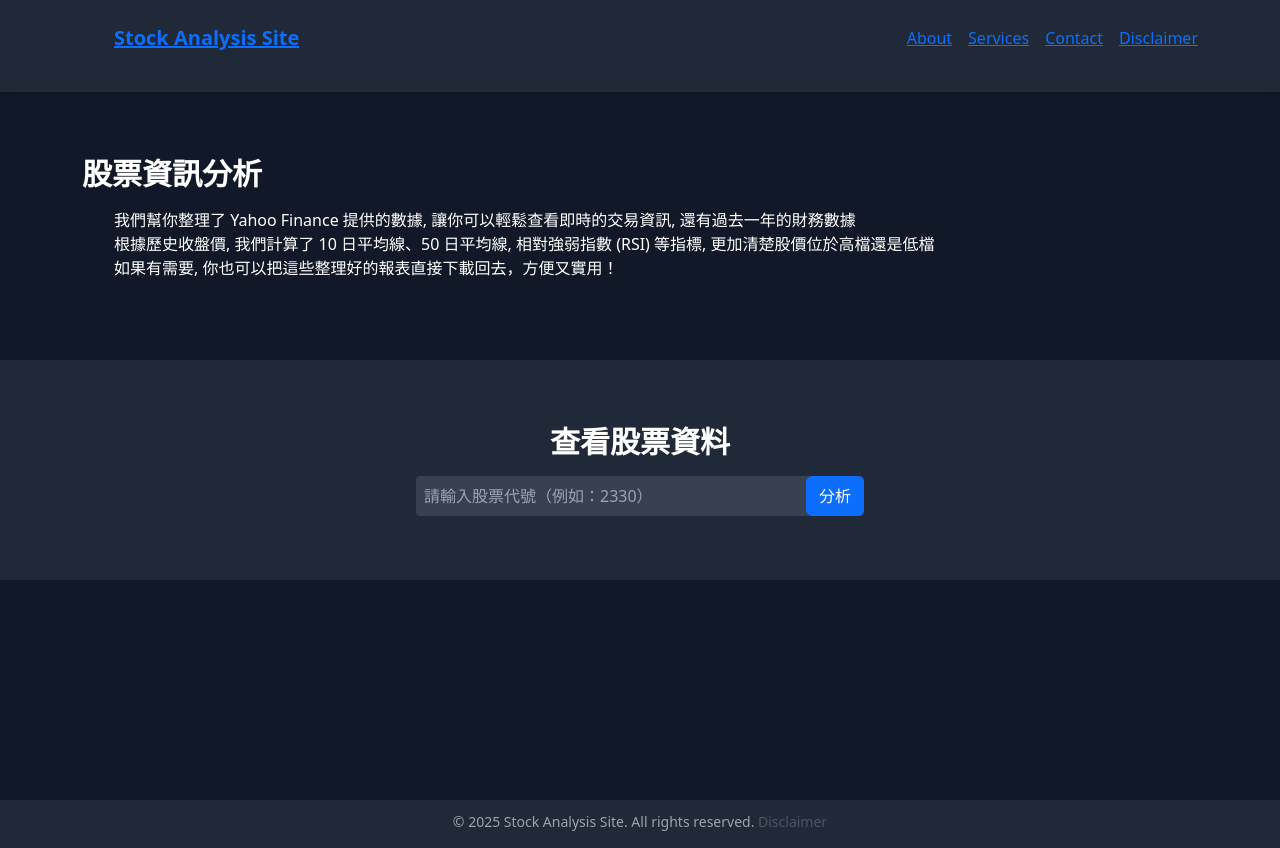
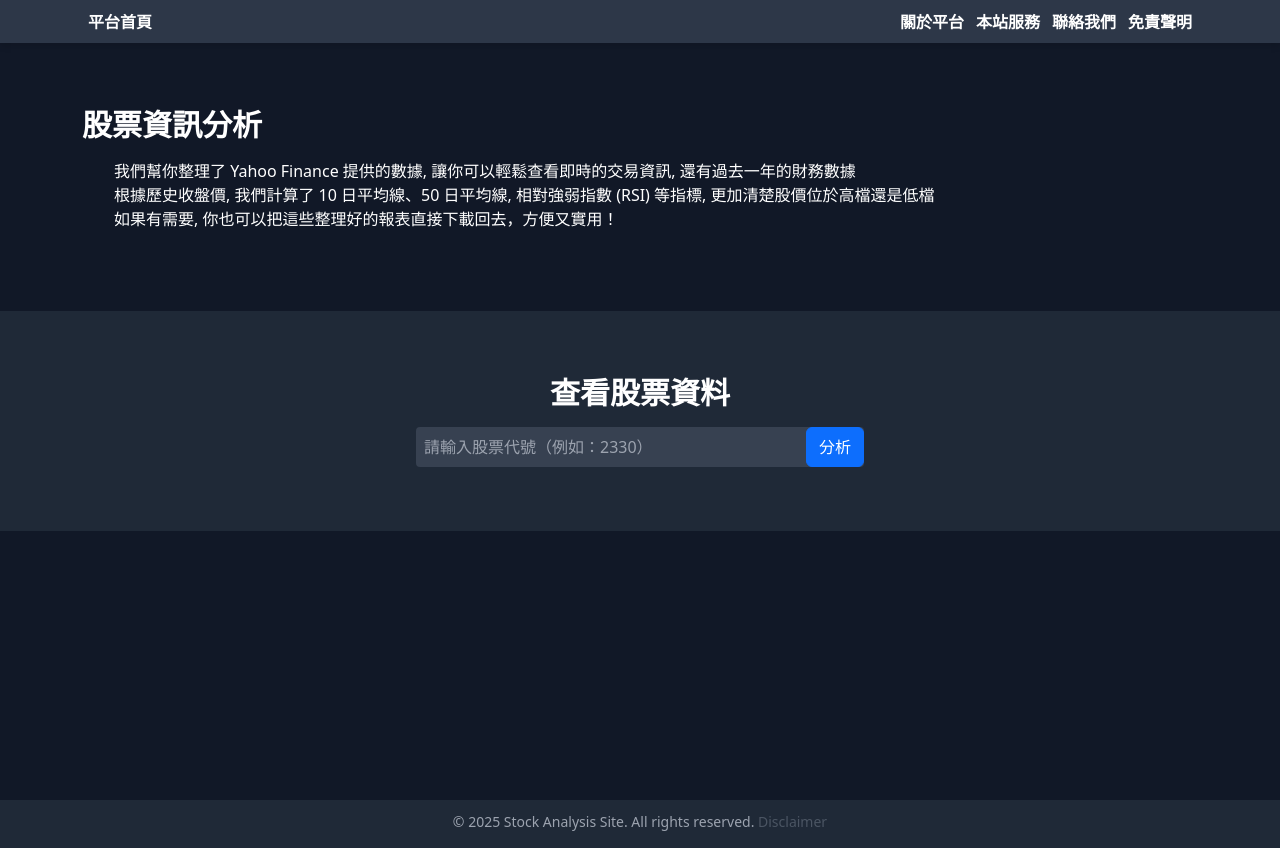
Before and after one commit to cyanshub/sp-stock-report-frontend, a Next.js app: page / in a window 1280 px wide. Built offline with nearby package versions, Linux system fonts and the light colour scheme.

Commit message:
feat: 導入 styled-components 優化 Header

```diff
--- a/src/app/globals.css
+++ b/src/app/globals.css
@@ -16,6 +16,11 @@ body {
 }
 
 /* 全局樣式 */
+
+a {
+  text-decoration: none;
+}
+
 .container {
   @apply max-w-7xl mx-auto px-4 sm:px-6 lg:px-8;
 }
--- a/src/components/Header.tsx
+++ b/src/components/Header.tsx
@@ -1,72 +1,105 @@
-import Link from 'next/link'
+'use client';
+
+import Link from 'next/link';
+import styled from 'styled-components';
+
 
 type HeaderProps = {
-  currentPage: 'home' | 'disclaimer'
-}
+  currentPage: 'home' | 'disclaimer';
+};
 
 export default function Header({ currentPage }: HeaderProps) {
   return (
-    <header className="bg-gray-800 shadow-md">
-      <nav className="container mx-auto px-6 py-4">
-        <ul className="flex justify-between items-center">
-          <li>
-            <Link href="/" className="text-xl font-bold">
-              Stock Analysis Site
-            </Link>
-          </li>
-          <li>
-            <ul className="flex space-x-4">
+    <StyledHeader>
+      <Nav>
+        <NavList>
+          <NavItem>
+            <StyledLink href="/">平台首頁</StyledLink>
+          </NavItem>
+          <NavItem>
+            <SubNavList>
               {currentPage === 'home' ? (
                 <>
-                  <li>
-                    <Link href="/about" className="hover:text-gray-300">
-                      About
-                    </Link>
-                  </li>
-                  <li>
-                    <Link href="/services" className="hover:text-gray-300">
-                      Services
-                    </Link>
-                  </li>
-                  <li>
-                    <Link href="/contact" className="hover:text-gray-300">
-                      Contact
-                    </Link>
-                  </li>
-                  <li>
-                    <Link href="/disclaimer" className="hover:text-gray-300">
-                      Disclaimer
-                    </Link>
-                  </li>
+                  <SubNavItem>
+                    <StyledLink href="/about">關於平台</StyledLink>
+                  </SubNavItem>
+                  <SubNavItem>
+                    <StyledLink href="/services">本站服務</StyledLink>
+                  </SubNavItem>
+                  <SubNavItem>
+                    <StyledLink href="/contact">聯絡我們</StyledLink>
+                  </SubNavItem>
+                  <SubNavItem>
+                    <StyledLink href="/disclaimer">免責聲明</StyledLink>
+                  </SubNavItem>
                 </>
               ) : (
                 <>
-                  <li>
-                    <Link href="/" className="hover:text-gray-300">
-                      Home
-                    </Link>
-                  </li>
-                  <li>
-                    <Link href="/about" className="hover:text-gray-300">
-                      About
-                    </Link>
-                  </li>
-                  <li>
-                    <Link href="/analysis" className="hover:text-gray-300">
-                      Analysis
-                    </Link>
-                  </li>
-                  <li>
-                    <Link href="/disclaimer" className="hover:text-gray-300">
-                      Disclaimer
-                    </Link>
-                  </li>
+                  <SubNavItem>
+                    <StyledLink href="/">平台首頁</StyledLink>
+                  </SubNavItem>
+                  <SubNavItem>
+                    <StyledLink href="/about">關於平台</StyledLink>
+                  </SubNavItem>
+                  <SubNavItem>
+                    <StyledLink href="/analysis">資訊分析</StyledLink>
+                  </SubNavItem>
+                  <SubNavItem>
+                    <StyledLink href="/disclaimer">免責聲明</StyledLink>
+                  </SubNavItem>
                 </>
               )}
-            </ul>
-          </li>
-        </ul>
-      </nav>
-    </header>
-  )
+            </SubNavList>
+          </NavItem>
+        </NavList>
+      </Nav>
+    </StyledHeader>
+  );
 }
+
+const StyledHeader = styled.header`
+  font-size: 1rem;
+  background-color: #2d3748; /* gray-800 */
+  box-shadow: 0 4px 6px rgba(0, 0, 0, 0.1);
+  padding: 0.6rem 0;
+`;
+
+const Nav = styled.nav`
+  max-width: 1200px;
+  margin: 0 auto;
+  padding: 0 3rem;
+`;
+
+const NavList = styled.ul`
+  display: flex;
+  justify-content: space-between;
+  align-items: center;
+  margin: 0;
+  padding: 0;
+`;
+
+const NavItem = styled.li`
+  list-style: none;
+`;
+
+const SubNavList = styled.ul`
+  display: flex;
+  gap: 0.75rem;
+  margin: 0;
+  padding: 0;
+`;
+
+const SubNavItem = styled.li`
+  list-style: none;
+`;
+
+const StyledLink = styled(Link)`
+  font-size: 1rem;
+  font-weight: bold;
+  text-decoration: none;
+  color: #ffffff; /* white */
+
+  &:hover {
+    color: #cbd5e0; /* gray-300 */
+  }
+`;
```
